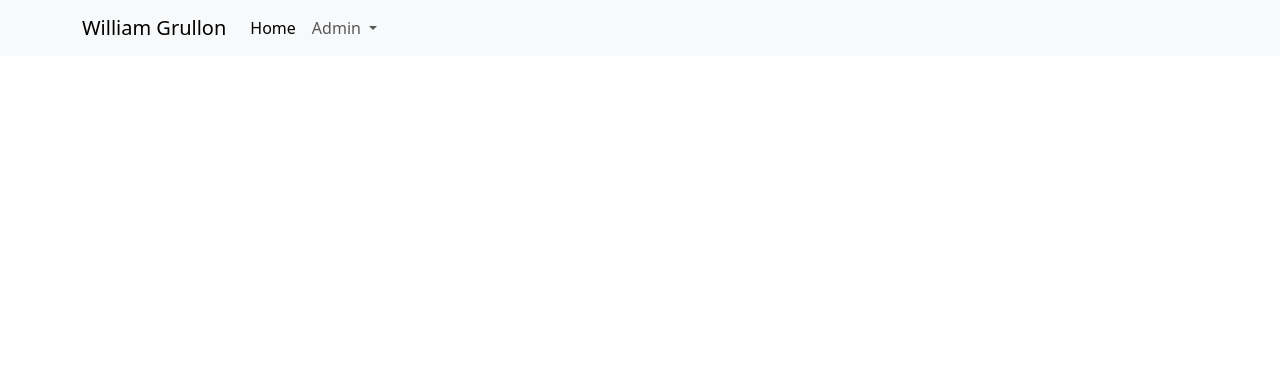
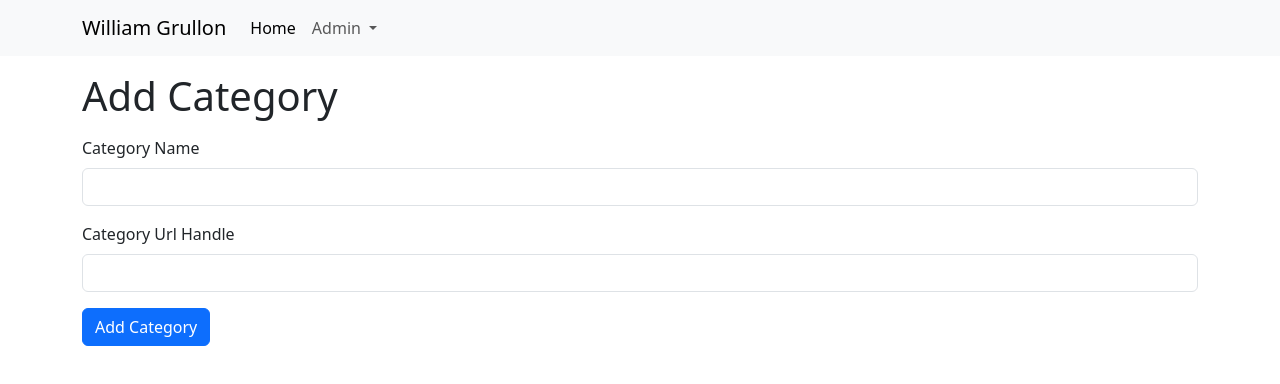
Before and after one commit to william-grullon/AngularNETAPIBlog, an Angular app in the folder UI/angularNetBlog/: page /admin/categories/add in a window 1280 px wide. Before the commit this address led to /. Shown: the top 384 px of the page. Built offline with nearby package versions, Linux system fonts and the light colour scheme.

Commit message:
Add routes for adding categories

```diff
--- a/UI/angularNetBlog/src/app/app-routing.module.ts
+++ b/UI/angularNetBlog/src/app/app-routing.module.ts
@@ -1,11 +1,16 @@
 import { NgModule } from '@angular/core';
 import { RouterModule, Routes } from '@angular/router';
 import { CategoryListComponent } from './features/category/category-list/category-list.component';
+import { AddCategoryComponent } from './features/category/add-category/add-category.component';
 
 const routes: Routes = [
   {
     path: 'admin/categories',
     component: CategoryListComponent
+  },
+  {
+    path: 'admin/categories/add',
+    component: AddCategoryComponent
   }
 ];
 
--- /dev/null
+++ b/UI/angularNetBlog/src/app/features/category/add-category/add-category.component.html
@@ -0,0 +1,29 @@
+<!-- FILEPATH: /g:/DEV/AngularNETBlog/AngularNETAPIBlog/UI/angularNetBlog/src/app/features/category/add-category/add-category.component.html -->
+<div class="container">
+
+    <h1 class="mt-3">Add Category</h1>
+
+    <form #form="ngForm" (ngSubmit)="onFormSubmit()">
+        <div class="mt-2">
+
+            <div class="mt-3">
+                <label class="form-label" for="categoryName">Category Name</label>
+                <input type="text" id="categoryName" class="form-control"
+                name="categoryName"
+                [(ngModel)]="model.name">
+            </div>
+
+            <div class="mt-3">
+                <label  class="form-label"  for="categoryName">Category Url Handle</label>
+                <input type="text" id="categoryUrlHandle"  class="form-control"
+                name="categoryUrlHandle"
+                [(ngModel)]="model.urlHandle">
+            </div>
+
+            <div class="mt-3">
+                <button type="submit" class="btn btn-primary">Add Category</button>
+            </div>
+        </div>
+    </form>
+
+</div>
--- /dev/null
+++ b/UI/angularNetBlog/src/app/features/category/add-category/add-category.component.ts
@@ -0,0 +1,22 @@
+import { Component } from '@angular/core';
+import { AddCategoryRequest } from '../models/add-category-resquest.model';
+
+@Component({
+  selector: 'app-add-category',
+  templateUrl: './add-category.component.html',
+  styleUrls: ['./add-category.component.css']
+})
+export class AddCategoryComponent {
+
+  model: AddCategoryRequest;
+
+  constructor() {
+    this.model = {
+      name: '',
+      urlHandle: ''
+    };
+  }
+
+  onFormSubmit() {
+  }
+}
--- a/UI/angularNetBlog/src/app/features/category/category-list/category-list.component.html
+++ b/UI/angularNetBlog/src/app/features/category/category-list/category-list.component.html
@@ -3,7 +3,7 @@
     <h1 class="mt-3">Categories</h1>
 
     <div class="d-flex justify-content-end mt-3">
-        <a class="btn btn-primary" href="">Add Category</a>
+        <a class="btn btn-primary" [routerLink]="['/admin/categories/add']">Add Category</a>
 
     </div>
 
--- /dev/null
+++ b/UI/angularNetBlog/src/app/features/category/models/add-category-resquest.model.ts
@@ -0,0 +1,4 @@
+export interface AddCategoryRequest {
+    name: string;
+    urlHandle: string;
+}
```
Also changed, not shown: UI/angularNetBlog/src/app/app.module.ts (+6 -2 lines), UI/angularNetBlog/src/app/features/category/add-category/add-category.component.css (added), 1 other file (tests, documents, lock files or other folders).
